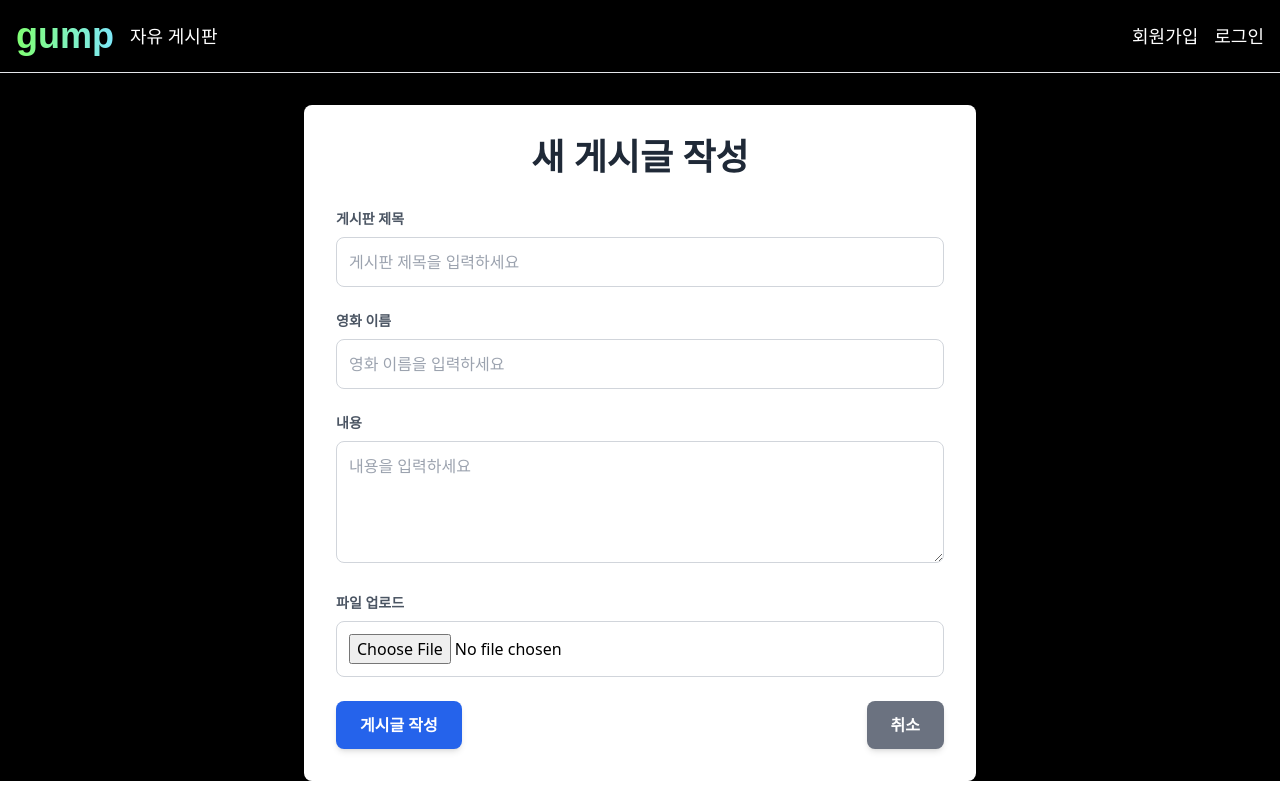
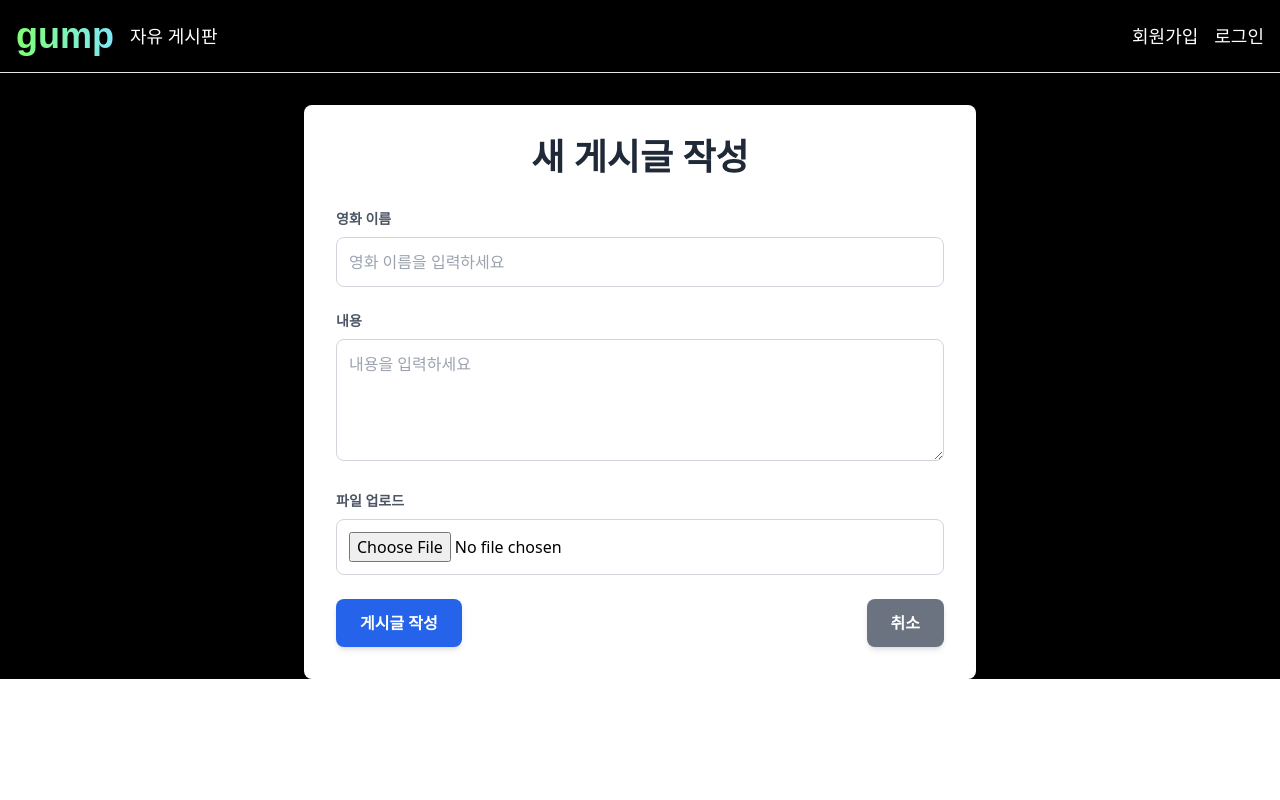
Before and after one commit to KBS129/gump, a Next.js app: page /posts/new in a window 1280 px wide. Built offline with nearby package versions, Linux system fonts and the light colour scheme; no server answers; a web font is replaced by a local one.

Commit message:
develop 게시판 수정

```diff
--- a/app/(providers)/(root)/posts/new/page.tsx
+++ b/app/(providers)/(root)/posts/new/page.tsx
@@ -13,7 +13,6 @@ type User = {
 };
 
 const PostNew = () => {
-  const [boardId, setBoardId] = useState<string>(""); // board_id 입력 상태로 관리
   const [movieName, setMovieName] = useState<string>("");
   const [content, setContent] = useState<string>("");
   const [file, setFile] = useState<File | null>(null); // 이미지 또는 동영상 파일 상태로 관리
@@ -82,7 +81,6 @@ const PostNew = () => {
       const { data: postData, error: postError } = await supabase
         .from("posts")
         .insert({
-          board_id: boardId, // board_id 추가
           movie_name: movieName,
           content: content,
           image_url: imageUrl,
@@ -118,20 +116,6 @@ const PostNew = () => {
         {error && <p className="text-red-500 mb-4 text-center">{error}</p>}
 
         <form onSubmit={handleSubmit} className="space-y-6">
-          <div className="relative">
-            <label className="block text-sm font-semibold text-gray-600 mb-2">
-              게시판 제목
-            </label>
-            <input
-              type="text"
-              value={boardId}
-              onChange={(e) => setBoardId(e.target.value)}
-              className="p-3 border border-gray-300 rounded-lg w-full focus:ring-2 focus:ring-blue-500 focus:border-transparent transition duration-300"
-              placeholder="게시판 제목을 입력하세요"
-              required
-            />
-          </div>
-
           <div className="relative">
             <label className="block text-sm font-semibold text-gray-600 mb-2">
               영화 이름
```
Also changed, not shown: 1 other file (tests, documents, lock files or other folders).
